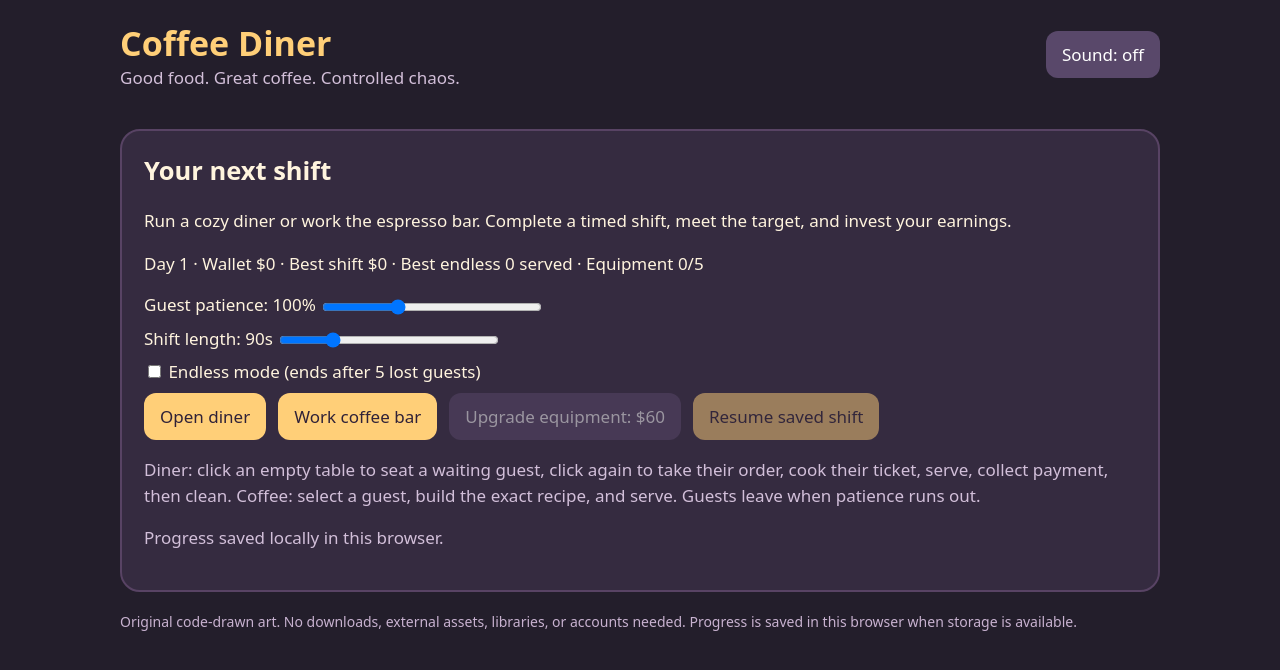
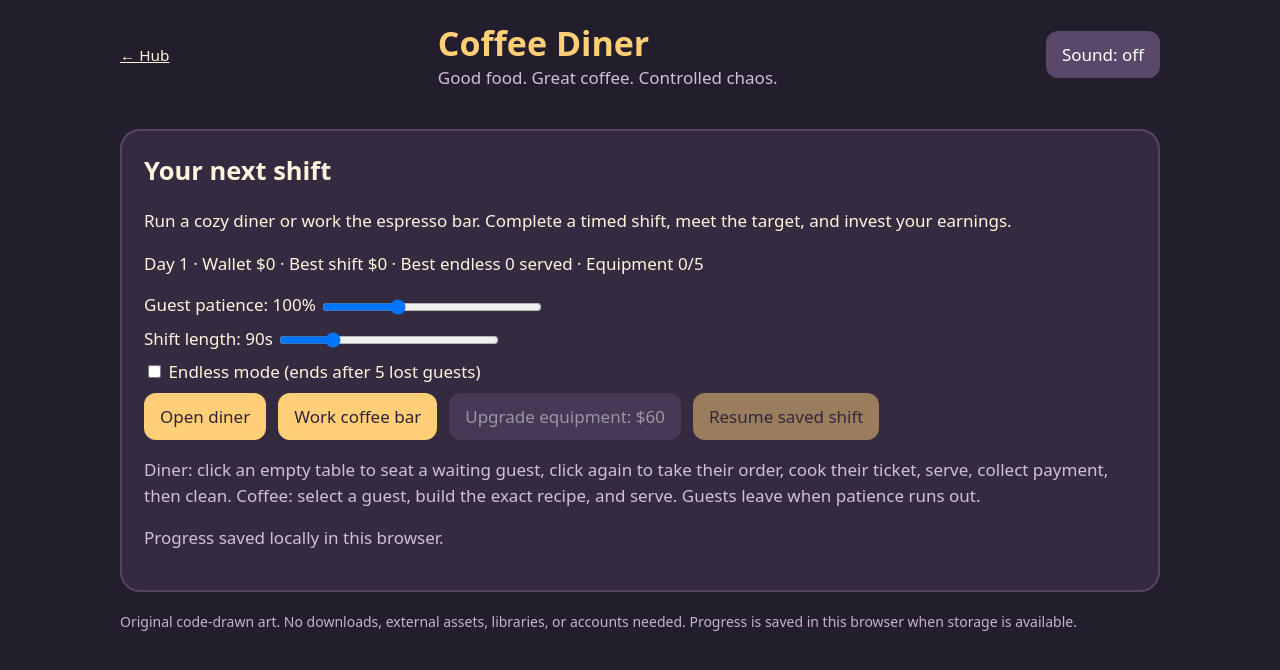
Before and after one commit to aurchie1/coffee-diner, a website: page src/games/coffee/index.html in a window 1280 px wide. Drawn offline with Linux system fonts and the light colour scheme.

Commit message:
Add back-to-hub link to Coffee Diner

```diff
--- a/src/games/coffee/index.html
+++ b/src/games/coffee/index.html
@@ -12,6 +12,7 @@
 </head>
 <body>
 <header>
+  <a href="./" style="color:inherit;font-size:.9em">← Hub</a>
   <div><h1>Coffee Diner</h1><span class="muted">Good food. Great coffee. Controlled chaos.</span></div>
   <button id="sound" class="secondary">Sound: off</button>
 </header>
```
